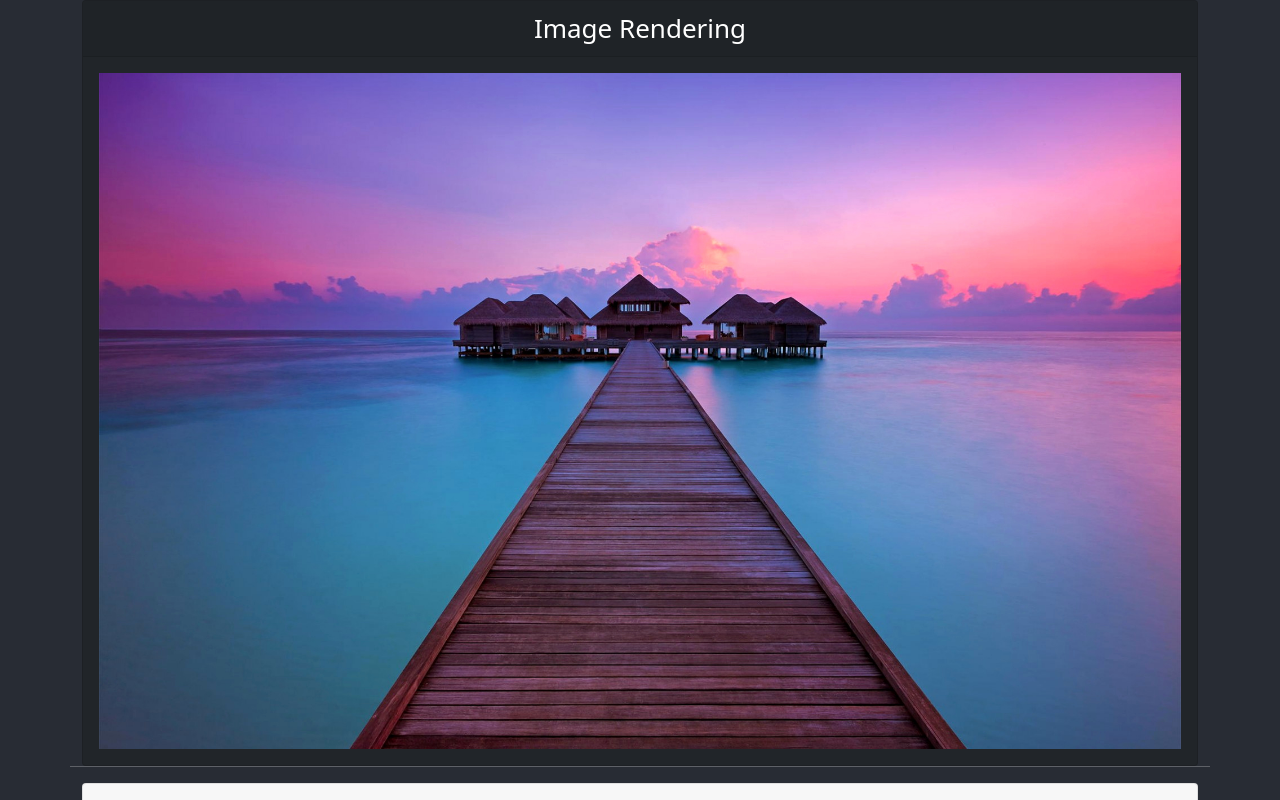
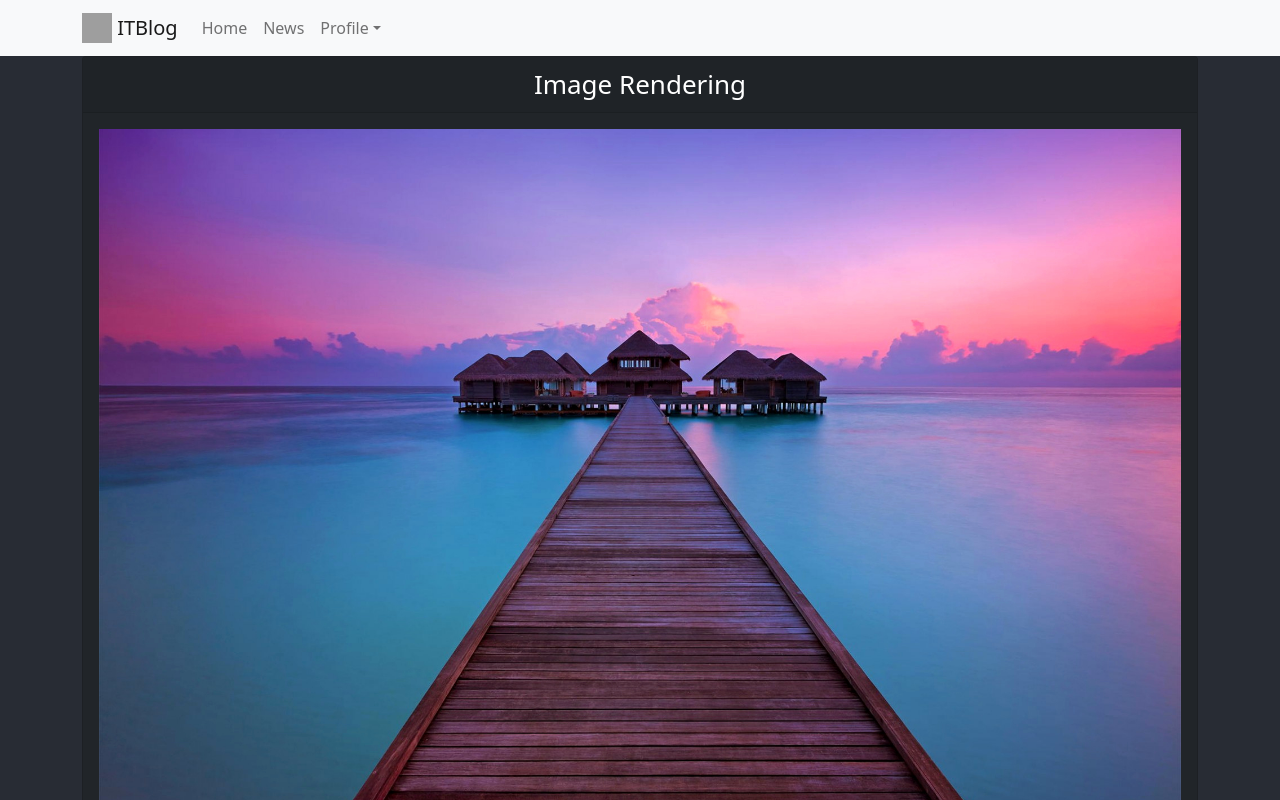
Before and after one commit to lkascueta/imageandvideorenderingreactjs, a React (Create React App) app: page / in a window 1280 px wide. Shown: the top 800 px of the page. Built offline with nearby package versions, Linux system fonts and the light colour scheme; grey boxes are pictures that could not be loaded.

Commit message:
update
update

```diff
--- a/src/App.js
+++ b/src/App.js
@@ -5,13 +5,44 @@
 import ReactPlayer from 'react-player';
 import './App.css';
 
-import { Card, Container, Row, Col } from 'react-bootstrap';
+import { Card, Container, Row, Col, Navbar, Nav, NavDropdown } from 'react-bootstrap';
 
 import 'bootstrap/dist/css/bootstrap.min.css';
 
 function App() {
   return (
     <div className="App">
+
+
+<Navbar bg="light" expand="lg">
+  <Container>
+  <Navbar.Brand href="#home">
+        <img
+          alt=""
+          src="https://react-bootstrap.github.io/logo.svg"
+          width="30"
+          height="30"
+          className="d-inline-block align-top"
+        />{' '}
+      ITBlog
+      </Navbar.Brand>
+    <Navbar.Toggle aria-controls="basic-navbar-nav" />
+    <Navbar.Collapse id="basic-navbar-nav">
+      <Nav className="me-auto">
+        <Nav.Link href="#home">Home</Nav.Link>
+        <Nav.Link href="#link">News</Nav.Link>
+        <NavDropdown title="Profile" id="basic-nav-dropdown">
+          <NavDropdown.Item href="#action/3.1">Sign Out</NavDropdown.Item>
+          <NavDropdown.Item href="#action/3.2">Another action</NavDropdown.Item>
+          <NavDropdown.Item href="#action/3.3">Something</NavDropdown.Item>
+          <NavDropdown.Divider />
+          <NavDropdown.Item href="#action/3.4">Separated link</NavDropdown.Item>
+        </NavDropdown>
+      </Nav>
+    </Navbar.Collapse>
+  </Container>
+</Navbar>
+
       <header className="App-header">
 
         <Container>
@@ -51,6 +82,7 @@
             </Col>
           </Row>
         </Container>
+
       </header>
 
 
--- a/src/index.css
+++ b/src/index.css
@@ -1,4 +1,4 @@
-body {
+/* body {
   margin: 0;
   font-family: -apple-system, BlinkMacSystemFont, 'Segoe UI', 'Roboto', 'Oxygen',
     'Ubuntu', 'Cantarell', 'Fira Sans', 'Droid Sans', 'Helvetica Neue',
@@ -10,4 +10,4 @@
 code {
   font-family: source-code-pro, Menlo, Monaco, Consolas, 'Courier New',
     monospace;
-}
+} */
```
Also changed, not shown: 2 other files (tests, documents, lock files or other folders). Lines whose indentation alone changed are shown as unchanged.
